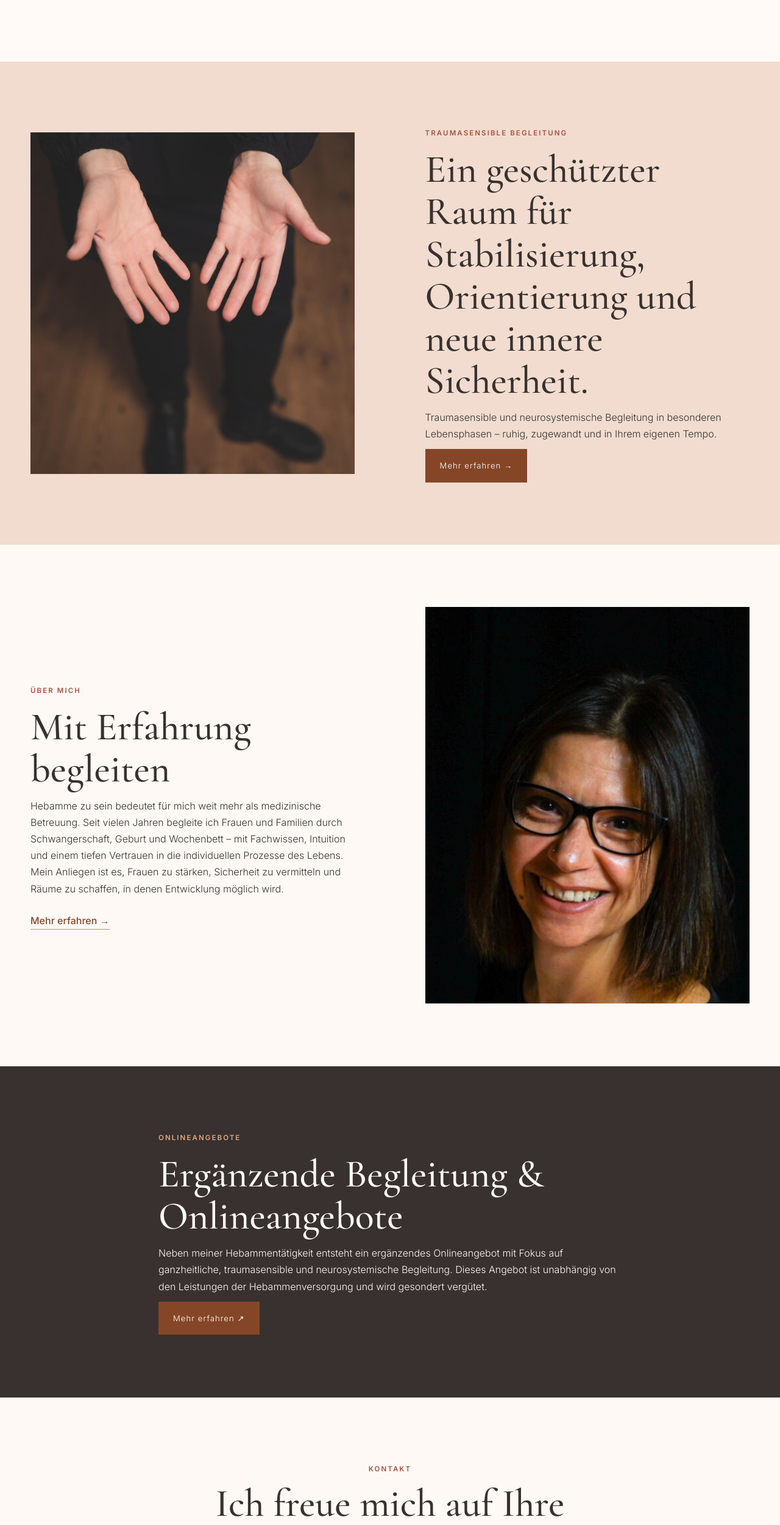
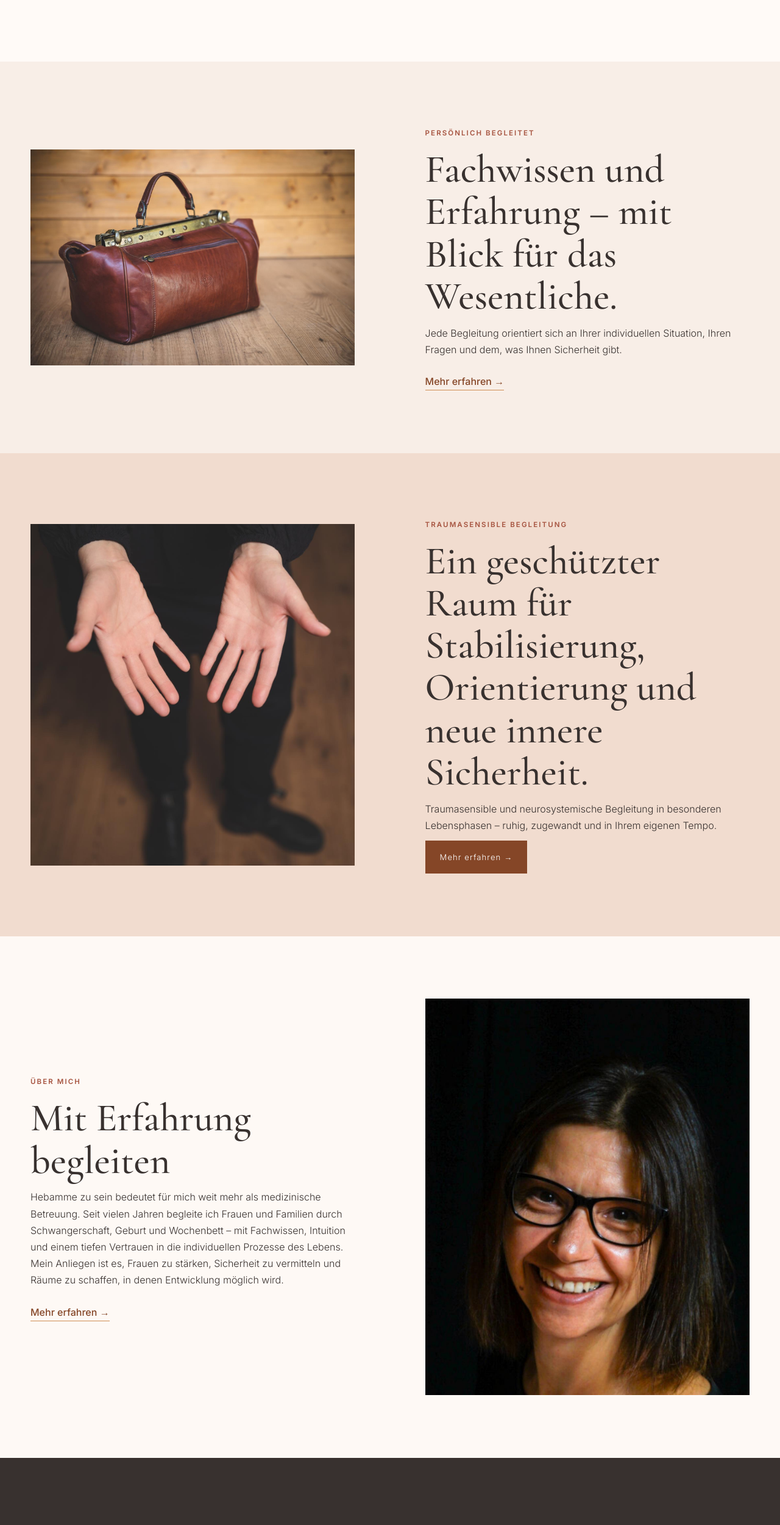
Before and after one commit to Filip-Zafran/simona-eschweiler, a Next.js app: page / in a window 1280 px wide. Shown: the part 2547-5047 px from the top of the page at 61% size. Built offline with nearby package versions, Linux system fonts and the light colour scheme; no server answers; the database is empty.

Commit message:
update images

```diff
--- a/app/globals.css
+++ b/app/globals.css
@@ -5,6 +5,7 @@
 .header{position:sticky;top:0;z-index:50;background:rgba(254,249,245,.93);backdrop-filter:blur(12px);border-bottom:1px solid var(--line)}.nav{height:92px;display:flex;align-items:center;justify-content:space-between;gap:24px}.logo img{width:210px;height:70px;object-fit:contain;mix-blend-mode:multiply}.navlinks{display:flex;align-items:center;gap:clamp(12px,1.5vw,25px);font-size:.76rem}.navlinks a:hover{color:var(--terra)}.languages{display:flex;gap:6px;margin-left:8px;font-weight:600}.languages button{border:0;background:none;padding:6px 2px;cursor:pointer;color:inherit}.languages .active{color:var(--terra)}.menu-button{display:none;border:0;background:none;font-size:1.4rem;padding:12px}
 .important-strip{padding:10px 24px;background:var(--terra);color:white;text-align:center;font-size:.78rem;letter-spacing:.02em}.important-strip a{margin-left:22px;border-bottom:1px solid rgba(255,255,255,.7)}
 .update-banner{display:flex;align-items:center;justify-content:center;gap:18px;padding:11px 24px;background:var(--camel);color:var(--charcoal);font-size:.79rem;letter-spacing:.02em;text-align:center}.update-banner.important{background:var(--terra);color:#fff}.update-banner-label{text-transform:uppercase;font-size:.65rem;font-weight:600;letter-spacing:.16em}.update-banner a{font-weight:500;border-bottom:1px solid currentColor;white-space:nowrap}
+.home-story{background:#f8eee7}.natural-image{width:100%;height:auto;object-fit:contain}
 .hero{min-height:calc(100vh - 92px);display:grid;grid-template-columns:1.03fr .97fr}.hero-copy{display:flex;align-items:center;padding:8vw max(7vw,48px)}.hero-inner{max-width:650px}.hero h1{max-width:700px}.hero .lead{font-family:"Cormorant Garamond",serif;font-size:clamp(1.4rem,2.2vw,2rem);line-height:1.25;margin:25px 0}.hero p:not(.lead){max-width:570px}.hero-image{position:relative;min-height:660px;background:var(--almond);overflow:hidden}.hero-image img{width:100%;height:100%;object-fit:cover;object-position:center 40%}.hero-image:after{content:"";position:absolute;inset:0;background:linear-gradient(90deg,rgba(133,70,39,.12),transparent 40%)}
 .welcome{text-align:center}.welcome .intro{font-family:"Cormorant Garamond",serif;font-size:clamp(1.8rem,3.2vw,2.8rem);line-height:1.25;margin:28px 0}.services{background:#fffaf7}.section-head{display:flex;justify-content:space-between;align-items:end;margin-bottom:55px}.section-head p{max-width:480px}.service-grid{display:grid;grid-template-columns:repeat(2,1fr);border-top:1px solid var(--line)}.service{padding:50px 8% 55px 0;border-bottom:1px solid var(--line)}.service:nth-child(even){padding-left:8%;border-left:1px solid var(--line)}.service .number{font-family:"Cormorant Garamond",serif;color:var(--camel);font-size:1.3rem}.service p{max-width:480px}
 .trauma{background:var(--almond)}.split{display:grid;grid-template-columns:1fr 1fr;align-items:center;gap:clamp(55px,9vw,130px)}.split-image{height:650px;object-fit:cover}.trauma .split-image{height:560px}.trauma .copy{max-width:510px}.about .split-image{object-position:center 20%}.quote{font-family:"Cormorant Garamond",serif;font-size:1.65rem;line-height:1.35}.news{background:#ead1be}.news-list{margin-top:45px;border-top:1px solid rgba(56,49,47,.25)}.news-item{display:grid;grid-template-columns:180px 1fr;gap:30px;padding:30px 0;border-bottom:1px solid rgba(56,49,47,.25)}.news-item.important h3:before{content:"•";color:var(--terra);margin-right:10px}.online{background:var(--charcoal);color:var(--cream)}.online .eyebrow{color:#e3a77a}.contact{text-align:center}.contact h2{max-width:800px;margin:10px auto 25px}
--- a/components/HomeContent.tsx
+++ b/components/HomeContent.tsx
@@ -11,8 +11,9 @@ export default function HomeContent(){const {locale}=useLanguage(),c=copy[locale
 <section className="hero"><div className="hero-copy"><div className="hero-inner"><span className="eyebrow">{c.kicker}</span><h1>{c.title}</h1><p className="lead">{c.sub}</p><p>{c.hero}</p><a className="button" href={`mailto:${siteConfig.email}`}>{c.cta} <span>→</span></a></div></div><div className="hero-image"><Image src="/images/detail1.jpeg" alt="Traditionelles Hebammeninstrument auf warmem Holz" fill sizes="(max-width: 980px) 100vw, 48vw" priority /></div></section>
 <section className="section welcome"><div className="narrow"><span className="eyebrow">{c.welcome}</span><p className="intro">{c.intro}</p><p>{c.welcomeText}</p></div></section>
 <section className="section services"><div className="container"><div className="section-head"><div><span className="eyebrow">01</span><h2>{c.services}</h2></div><p>{c.serviceIntro}</p></div><div className="service-grid">{services[locale].map((s,i)=><article className="service" key={s}><span className="number">0{i+1}</span><h3>{s}</h3><p>{descriptions[locale][i]}</p><Link className="text-link" href={i===3?"/traumasensible-begleitung":"/leistungen"}>{c.learn} →</Link></article>)}</div></div></section>
+<section className="section home-story"><div className="container split"><Image className="natural-image" src="/images/detail3.jpeg" alt={locale==="de"?"Traditionelle Hebammentasche":"Traditional midwife bag"} width={1600} height={1066}/><div><span className="eyebrow">{locale==="de"?"Persönlich begleitet":"Personal support"}</span><h2>{locale==="de"?"Fachwissen und Erfahrung – mit Blick für das Wesentliche.":"Knowledge and experience – focused on what matters."}</h2><p>{locale==="de"?"Jede Begleitung orientiert sich an Ihrer individuellen Situation, Ihren Fragen und dem, was Ihnen Sicherheit gibt.":"Every form of support is shaped by your individual situation, your questions and what helps you feel safe."}</p><Link className="text-link" href="/leistungen">{c.learn} →</Link></div></div></section>
 <section className="section trauma"><div className="container split"><Image className="split-image" src="/images/detail4.jpeg" alt="Offene Hände als Geste der Begleitung" width={1263} height={1600}/><div className="copy"><span className="eyebrow">{c.trauma}</span><h2>{c.traumaSub}</h2><p>{c.traumaText}</p><Link className="button" href="/traumasensible-begleitung">{c.learn} →</Link></div></div></section>
 <section className="section about"><div className="container split"><div><span className="eyebrow">{c.about}</span><h2>{c.aboutTitle}</h2><p>{c.aboutText}</p><Link className="text-link" href="/ueber-mich">{c.learn} →</Link></div><Image className="split-image" src="/images/profile.jpeg" alt="Portrait von Simone Eschweiler" width={986} height={1600}/></div></section>
-<section className="section online"><div className="narrow"><span className="eyebrow">{locale==="de"?"Onlineangebote":"Online services"}</span><h2>{c.online}</h2><p>{c.onlineText}</p><a className="button" href={siteConfig.meloneGrooveUrl} target="_blank" rel="noreferrer">{c.learn} ↗</a></div></section>
+<section className="section online"><div className="container split"><div><span className="eyebrow">{locale==="de"?"Onlineangebote":"Online services"}</span><h2>{c.online}</h2><p>{c.onlineText}</p><a className="button" href={siteConfig.meloneGrooveUrl} target="_blank" rel="noreferrer">{c.learn} ↗</a></div><Image className="natural-image" src="/images/detail2.jpeg" alt={locale==="de"?"Sei guter Hoffnung":"Be of good hope"} width={1600} height={1066}/></div></section>
 <section className="section contact"><div className="narrow"><span className="eyebrow">{c.contact}</span><h2>{c.contactTitle}</h2><p>{c.contactText}</p><a className="button" href={`mailto:${siteConfig.email}`}>{c.email} →</a></div></section>
 </main>}
```
